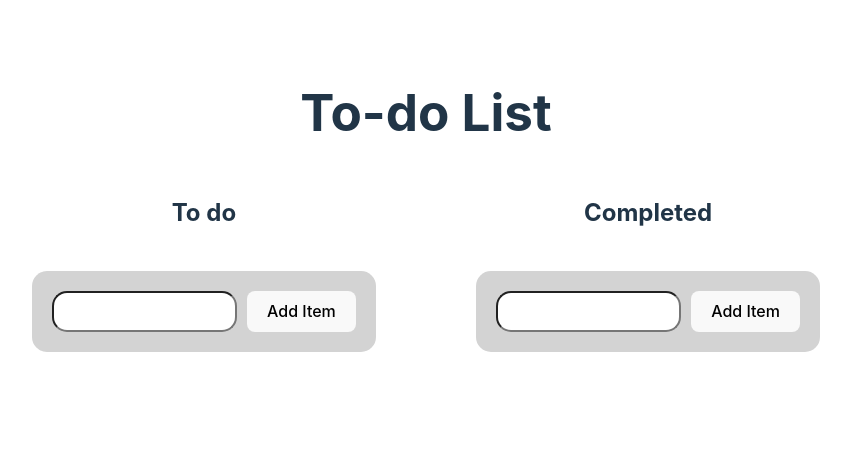
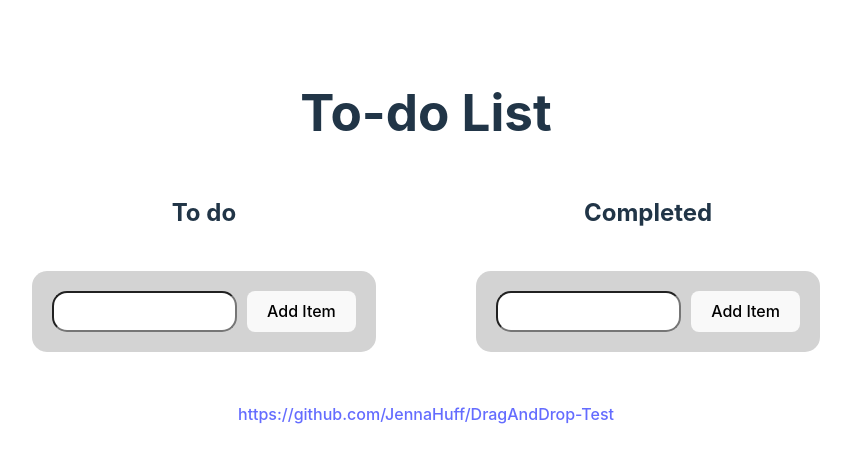
Before and after one commit to JennaHuff/reactdnd-todo, a React (Vite) app: page / in a window 1280 px wide. Shown: the top 462 px of the page, without its empty margins (214-1065 px from the left). Built offline with nearby package versions, Linux system fonts and the light colour scheme.

Commit message:
added delete from home on drop

```diff
--- a/src/App.tsx
+++ b/src/App.tsx
@@ -4,11 +4,12 @@ import { HTML5Backend } from "react-dnd-html5-backend";
 import { useDrag } from "react-dnd";
 import { useState } from "react";
 
-function Todo({ task }: { task: string }) {
+function Todo({ task, deleteFn }: { task: string; deleteFn: Function }) {
     const [, drag] = useDrag(() => ({
         type: "task",
         item: {
             task: task,
+            deleteFn: deleteFn,
         },
     }));
 
@@ -28,11 +29,21 @@ function List({ title }: { title: string }) {
     const [listItems, setListItems] = useState<string[]>([]);
     const [, drop] = useDrop({
         accept: "task",
-        drop: (item: { task: string }) => {
+        drop: (item: { task: string; deleteFn(item: any): void }) => {
             setListItems([...listItems, item.task]);
+            item.deleteFn(item.task);
         },
     });
     const [newItem, setAddNewItem] = useState("");
+
+    function deleteMeFromHome(item) {
+        setListItems(
+            listItems.filter((element) =>
+                element !== item ? element : console.log(listItems)
+            )
+        );
+    }
+
     return (
         <>
             <div
@@ -46,7 +57,7 @@ function List({ title }: { title: string }) {
             >
                 <h2>{title}</h2>
                 {listItems.map((task) => (
-                    <Todo task={task} />
+                    <Todo task={task} deleteFn={deleteMeFromHome} />
                 ))}
                 <div
                     style={{
@@ -95,6 +106,12 @@ function App() {
                     <List title={"To do"} />
                     <List title={"Completed"} />
                 </div>
+                <a
+                    style={{ paddingTop: "50px" }}
+                    href="https://github.com/JennaHuff/DragAndDrop-Test"
+                >
+                    https://github.com/JennaHuff/DragAndDrop-Test
+                </a>
             </div>
         </DndProvider>
     );
```
